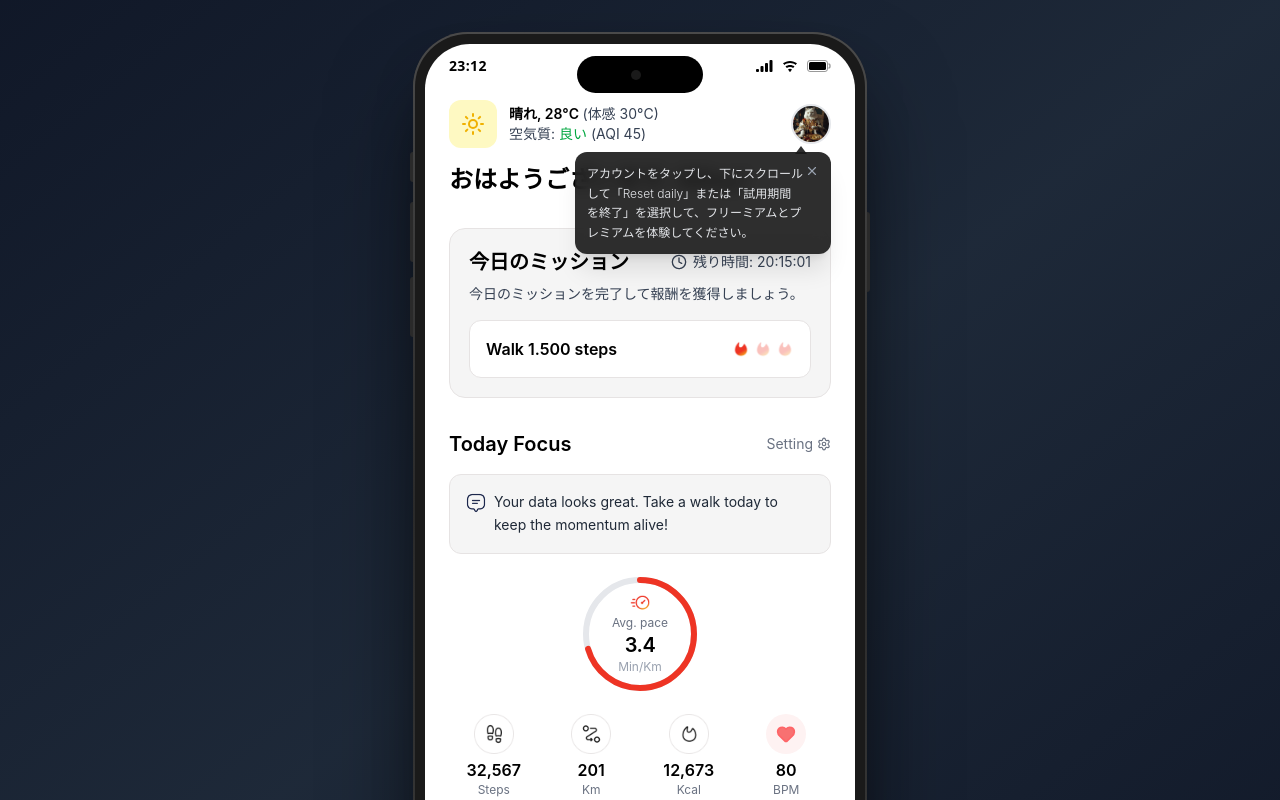
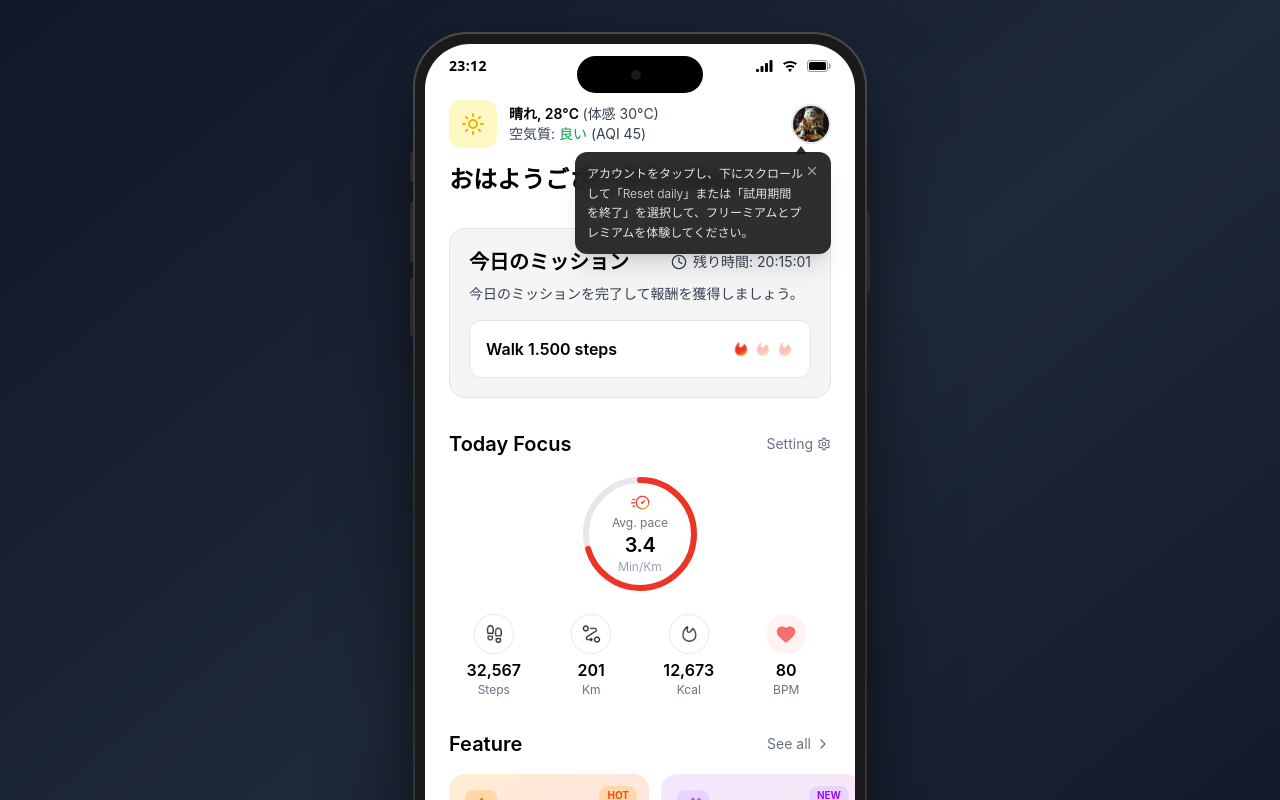
Before and after one commit to cachep-xidau/omikuji, a React (Vite) app: page / in a window 1280 px wide. Shown: the top 800 px of the page. Built offline with nearby package versions, Linux system fonts and the light colour scheme.

Commit message:
refactor: remove AI advice feature completely

```diff
--- a/src/components/TodayFocus.jsx
+++ b/src/components/TodayFocus.jsx
@@ -46,14 +46,9 @@ const PaceGauge = ({ value, unit }) => {
 };
 
 
-import { useDiary } from '../data/DiaryContext';
-
 const TodayFocus = () => {
-    const { latestAdvice } = useDiary();
-
     // Mock data for today
     const todayData = {
-        message: latestAdvice || 'Your data looks great. Take a walk today to keep the momentum alive!',
         avgPace: '3.4',
         paceUnit: 'Min/Km',
         steps: '32,567',
@@ -72,18 +67,6 @@ const TodayFocus = () => {
                     <Settings size={14} />
                 </button>
             </div>
-
-            {/* AI Insight Card */}
-            {todayData.message && (
-                <div className="bg-[#F5F5F5] rounded-xl p-4 mb-5 border border-[#E6E3E3]">
-                    <div className="flex items-start gap-2">
-                        <img src={iconAdvice} alt="Advice" className="w-5 h-5 object-contain mt-0.5" />
-                        <p className="text-sm text-[#1F2937] leading-relaxed">
-                            {todayData.message}
-                        </p>
-                    </div>
-                </div>
-            )}
 
             {/* Pace Gauge */}
             <div className="mb-5 flex justify-center">
--- a/src/data/DiaryContext.jsx
+++ b/src/data/DiaryContext.jsx
@@ -31,7 +31,6 @@ export const DiaryProvider = ({ children }) => {
     const [fortuneHistory, setFortuneHistory] = useState([]);
     const [aiReflections, setAiReflections] = useState([]);
     const [weeklyReviews, setWeeklyReviews] = useState([]);
-    const [latestAdvice, setLatestAdvice] = useState(null); // Restored State for Home Screen Advice
 
     const [isLoading, setIsLoading] = useState(true);
 
@@ -80,10 +79,6 @@ export const DiaryProvider = ({ children }) => {
                 const storedReviews = localStorage.getItem('kokoro_weekly_reviews');
                 if (storedReviews) setWeeklyReviews(JSON.parse(storedReviews));
 
-                // Latest Advice
-                const storedAdvice = localStorage.getItem('kokoro_latest_advice');
-                if (storedAdvice) setLatestAdvice(JSON.parse(storedAdvice));
-
             } catch (error) {
                 console.error("Failed to load diary data", error);
             } finally {
@@ -114,10 +109,6 @@ export const DiaryProvider = ({ children }) => {
     useEffect(() => {
         if (!isLoading) localStorage.setItem('kokoro_weekly_reviews', JSON.stringify(weeklyReviews));
     }, [weeklyReviews, isLoading]);
-
-    useEffect(() => {
-        if (!isLoading && latestAdvice) localStorage.setItem('kokoro_latest_advice', JSON.stringify(latestAdvice));
-    }, [latestAdvice, isLoading]);
 
 
     // --- AI Logic (The Mirror) ---
@@ -278,7 +269,7 @@ export const DiaryProvider = ({ children }) => {
 
         // Let's make it dynamic but following the user's sample structure
         const dynamicSummary = `We are in the season of "${seasonName}" (${currentMicroseason.description}). ${aiAnalysis}`;
-        setLatestAdvice(dynamicSummary);
+
 
         return newDraw;
     };
@@ -322,9 +313,7 @@ export const DiaryProvider = ({ children }) => {
             weeklyReviews,
 
             generateWeeklyReview,
-            generateAutoAIEntry,
-            latestAdvice,
-            setLatestAdvice
+            generateAutoAIEntry
         }}>
             {children}
         </DiaryContext.Provider>
--- a/src/screens/ChatDiaryScreen.jsx
+++ b/src/screens/ChatDiaryScreen.jsx
@@ -383,7 +383,7 @@ const getAIResponse = (userMessage, language = 'en') => {
 
 const ChatDiaryScreen = () => {
     const navigate = useNavigate();
-    const { getTodaysFortune, addEntry, bloodType, isLoading, setLatestAdvice } = useDiary();
+    const { getTodaysFortune, addEntry, bloodType, isLoading } = useDiary();
     const { t, language } = useLanguage();
     const [inputText, setInputText] = useState('');
     const [showFortuneModal, setShowFortuneModal] = useState(false);
@@ -473,13 +473,6 @@ const ChatDiaryScreen = () => {
                 isUser: false,
                 time: now.toLocaleTimeString('en-US', { hour: 'numeric', minute: '2-digit', hour12: true }),
             };
-
-            // Sync to Home Screen if it's a walking idea or suggestion
-            if (aiResponse.type === 'walking_proposal') {
-                setLatestAdvice(aiResponse.text);
-            } else if (aiResponse.suggestion) {
-                setLatestAdvice(aiResponse.suggestion);
-            }
 
             // Check if response has fortune trigger
             if (aiMessage.fortune) {
```
